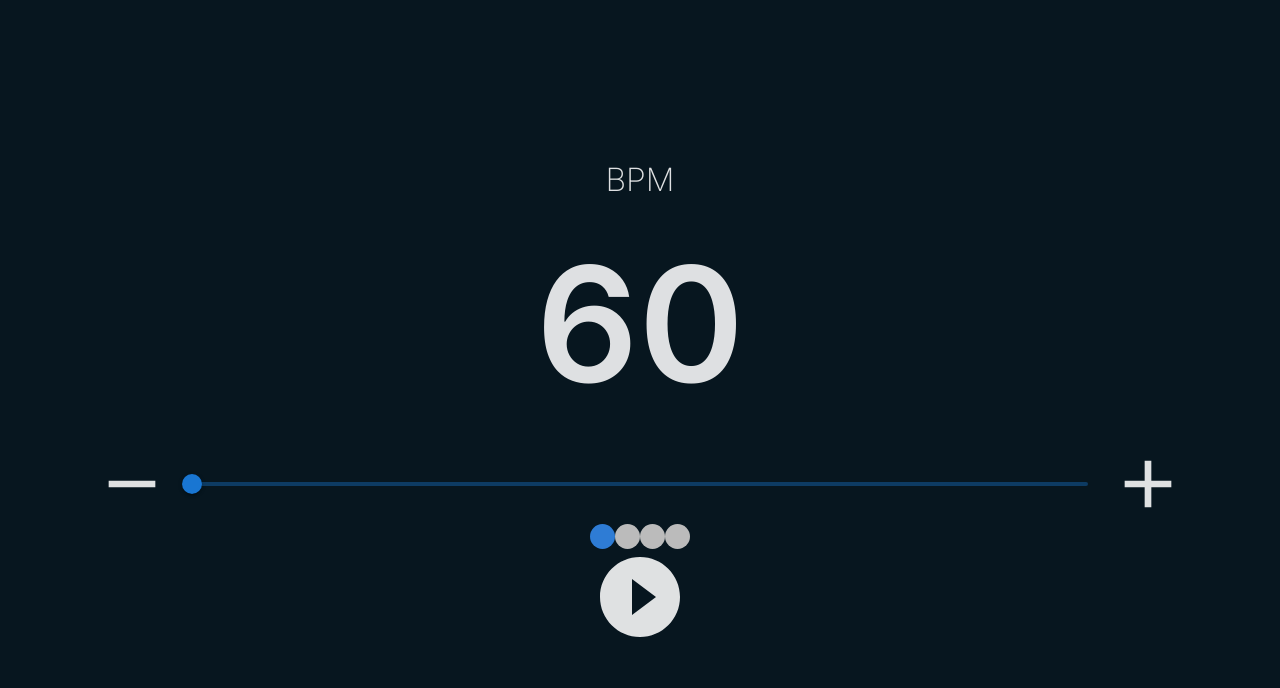
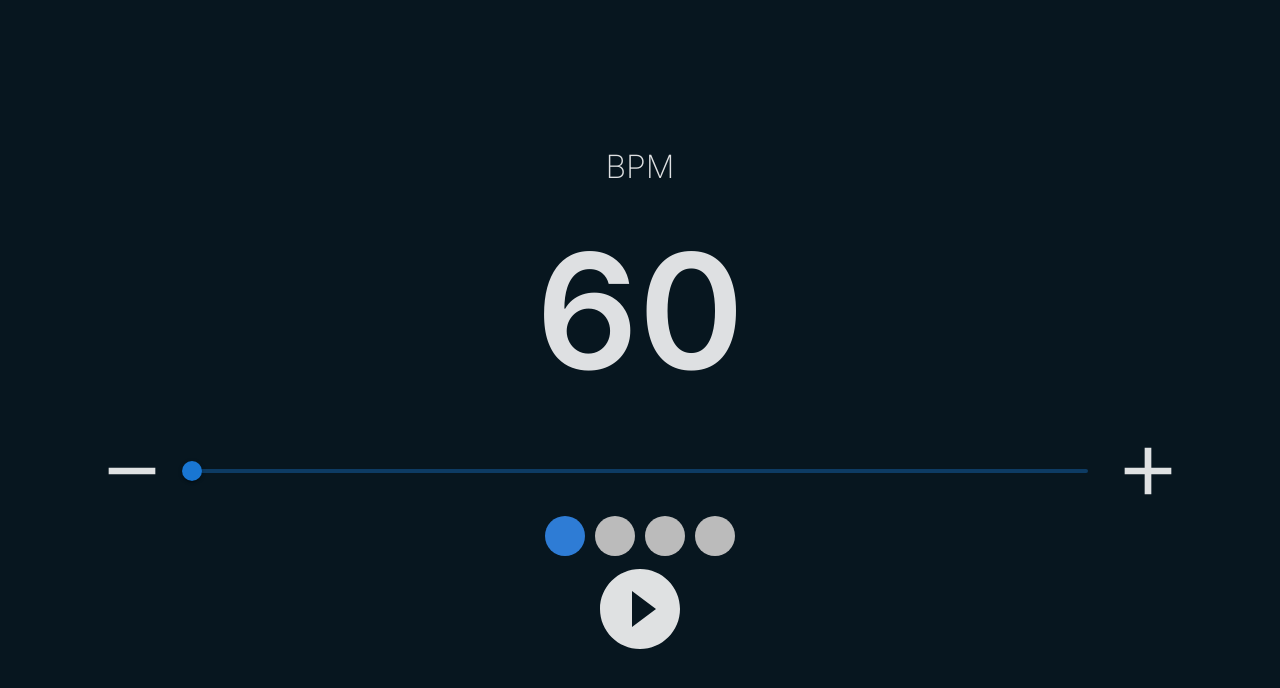
Before and after one commit to RodolphoColler/metronome, a React (Vite) app: page / in a window 1280 px wide. Shown: the top 688 px of the page. Built offline with nearby package versions, Linux system fonts and the light colour scheme.

Commit message:
css optimization on beats

```diff
--- a/src/App.css
+++ b/src/App.css
@@ -36,17 +36,15 @@ p {
 }
 
 .metronome-beats {
-  height: 25px;
-  width: 25px;
+  height: 40px;
+  width: 40px;
+  margin: 5px;
   background-color: #bbbbbb;
   border-radius: 50%;
 }
 
-.metronome-beats-selected {
-  height: 25px;
-  width: 25px;
+.metronome-beats.selected {
   background-color: rgb(46, 124, 213);
-  border-radius: 50%;
 }
 
 .metronome-toggler.MuiSvgIcon-fontSizeMedium {
--- a/src/components/Beats.jsx
+++ b/src/components/Beats.jsx
@@ -6,7 +6,7 @@ function Beats({beats, beatCounting}) {
 
       {
         Array.from({length: beats}, (_, i) => i + 1).map((e, index) => (
-          <div key={e} className={`metronome-beats${index === beatCounting ? "-selected" : '' }`}></div>
+          <div key={e} className={`metronome-beats${index === beatCounting ? " selected" : '' }`}></div>
         ))
       }
 
```
